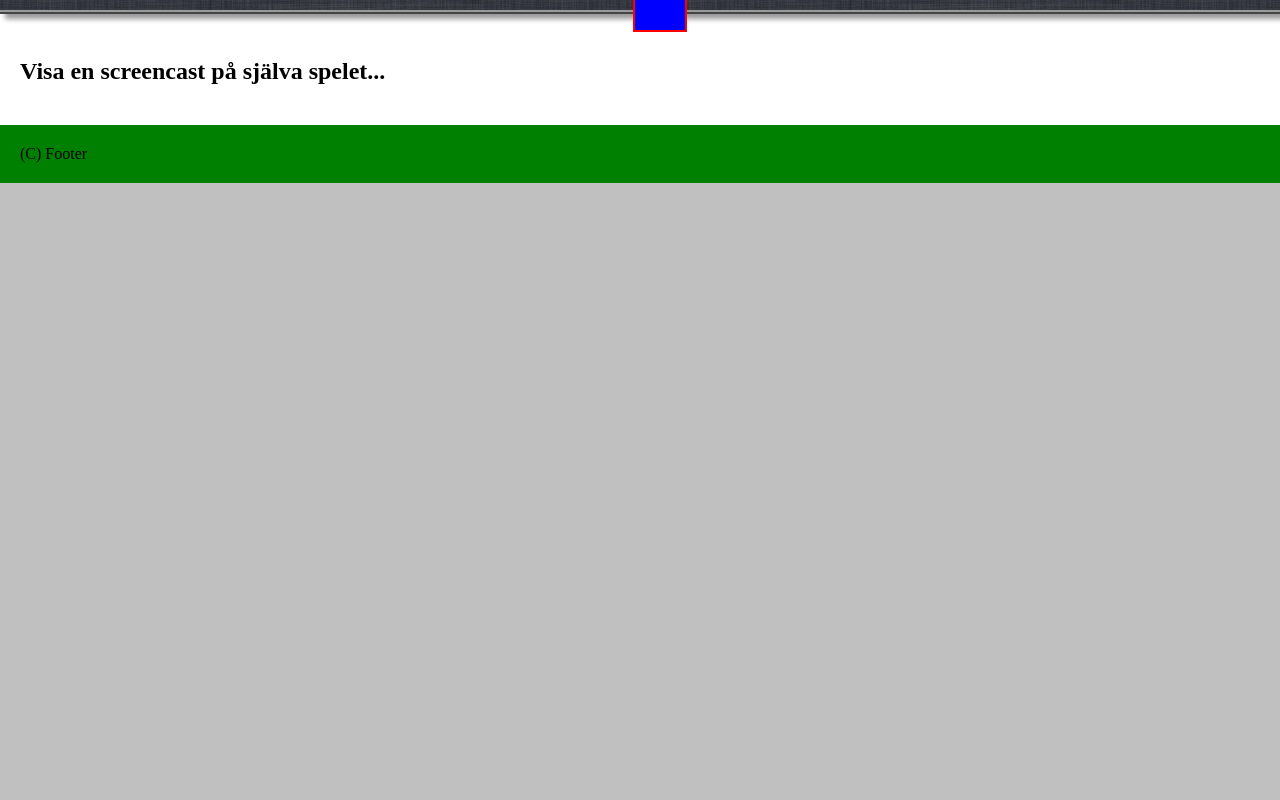
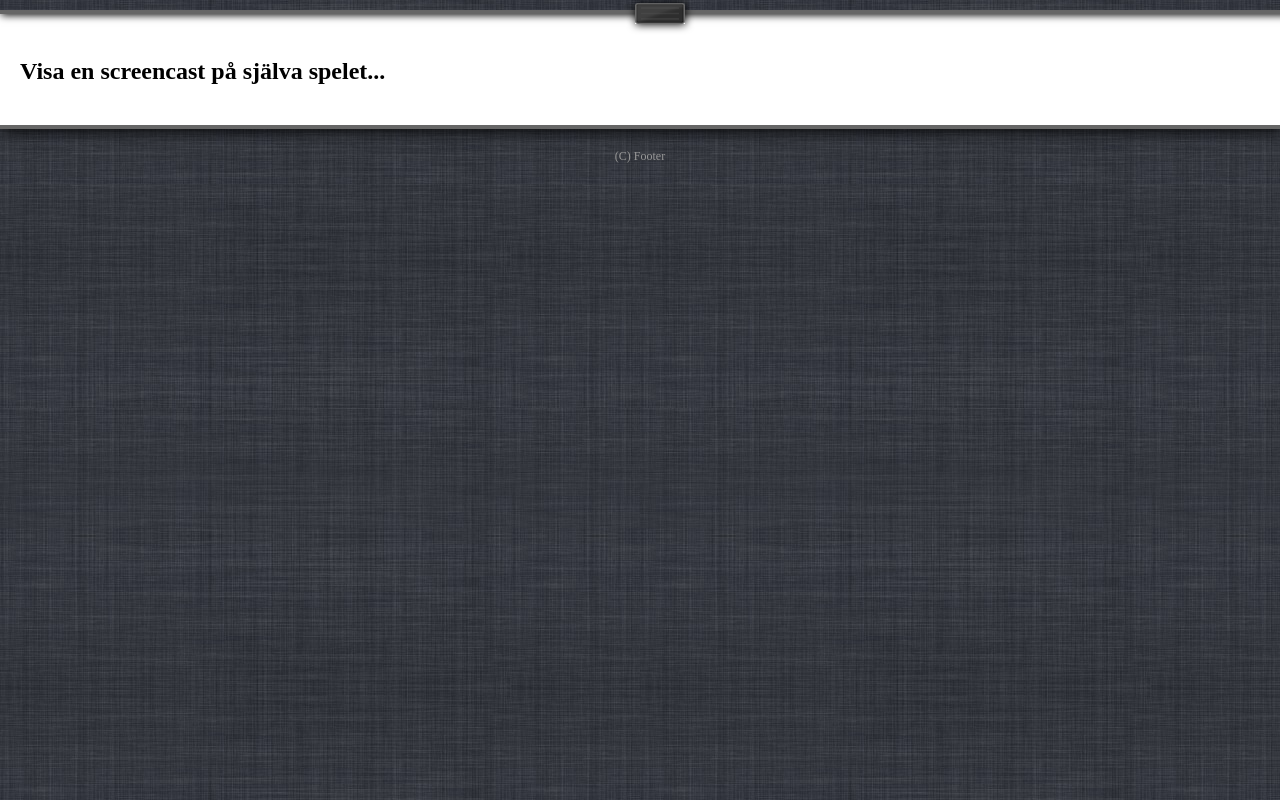
Before and after one commit to Prytza/tucTravels, a PHP site: page /php/ in a window 1280 px wide. Run offline with PHP 8.4, Linux system fonts and the light colour scheme; some libraries are stand-ins or nearby versions.

Commit message:
lite css och jquery

```diff
--- a/code/mvc/public/css/default.css
+++ b/code/mvc/public/css/default.css
@@ -1,5 +1,6 @@
 html {
-	height: 100%
+	height: 100%;
+
 }
 
 body {
@@ -7,7 +8,7 @@ body {
 	height: 100%;
 	margin: 0;
 	padding: 0;
-	background: silver;
+	background: url(../images/bg.jpg);
 }
 
 #header {
@@ -19,30 +20,33 @@ body {
 	top: 0;
 	height: 30px;
 	width: 100%;
-	box-shadow: 5px 5px 5px #999;
-	border-bottom: ridge 4px #999;
+	box-shadow: 0.5px 0.5px 8px;
+	border-bottom: solid 4px #666;
 }
 #header a{
 	text-decoration: none;
 	color: white;
 	padding: 10px;
 }
-
-
-#fb_login {
-	float: right;
-	margin-right: 30px;
+#header a:hover{
+	color: #666;
 }
 
 #content {
 	background: #fff;
 	padding: 20px;
 	position: relative;
+	box-shadow: 1px 1px 15px;
+	border-bottom: solid 4px #666;
 }
 
 #footer {
 	background: green;
 	padding: 20px;
+	background: url(../images/bg.jpg);
+	color: #989898;
+	font-size: 12px;
+	text-align: center;
 }
 
 /*Game*/
@@ -77,9 +81,22 @@ body {
 
 #drag_icon{
 	margin: 0 auto;
-background: blue;
-height: 50px;
-width: 50px;
-border: 2px solid red;
+	background: url(../images/drag_icon.png);
+	height: 21px;
+	margin-top: 25px;
+	width: 50px;
+	box-shadow: 0.5px 0.5px 8px;
+}
 
+#fb_login_logo{
+	width: 180px;
+	background: url(../images/fb_login.png);
+	background-repeat:no-repeat;
+	height: 25px;
 }
+
+#fb_login {
+	position:fixed;
+	right: 20px;
+	margin-top: -40px;
+}
--- a/code/mvc/views/header.php
+++ b/code/mvc/views/header.php
@@ -46,16 +46,17 @@
 <?php if (Session::get("loggedIn") == true): ?>
 <a href="<?php echo URL; ?>myprofile">My Profile</a>
 <?php endif; ?>
-<div id="drag_icon">
-</div>
+
 <div id="fb_login">
 	<?php if (isset($this ->fb_login["user"]) && $this ->fb_login["user"] != 0) : ?>
       <a href="<?php echo $this -> fb_login["logoutUrl"]; ?>">Logout</a>
     <?php else: ?>
       <div>
-        <a href="<?php echo $this -> fb_login["loginUrl"]; ?>">Login with Facebook</a>
+        <a href="<?php echo $this -> fb_login["loginUrl"]; ?>"><div id="fb_login_logo"></div></a>
       </div>
     <?php endif ?>
 </div>
+<div id="drag_icon">
+</div>
 </div>
 <div id="content">
```
Also changed, not shown: code/mvc/public/images/drag_icon.png (added), code/mvc/public/images/fb_login.png (added).
